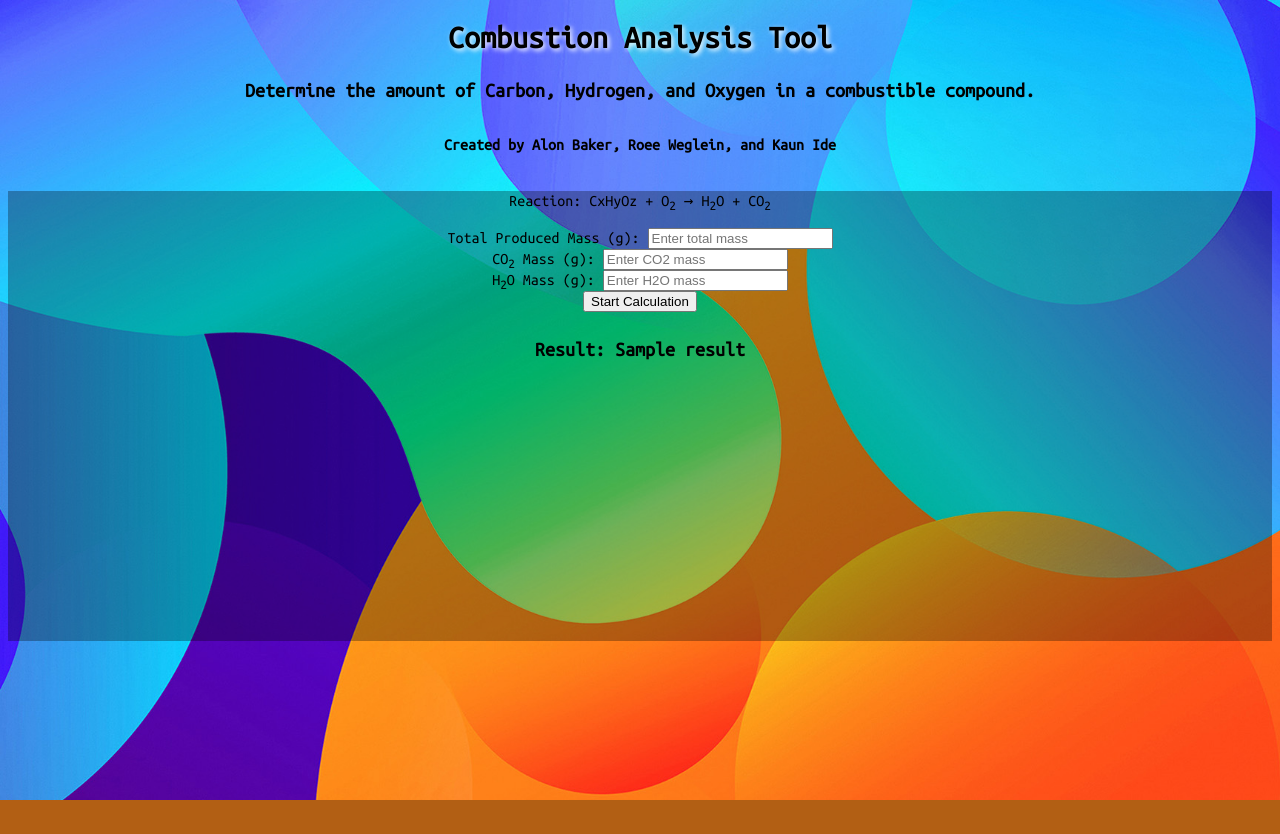
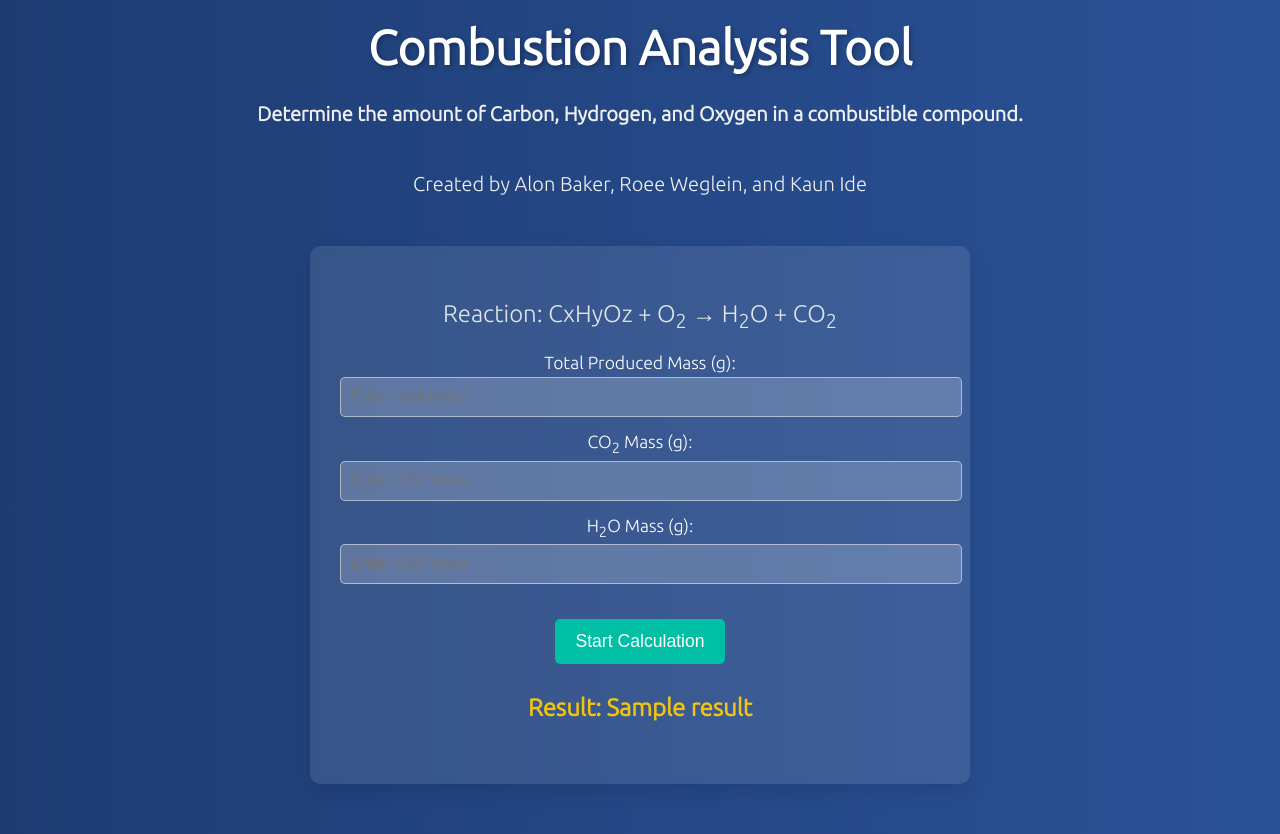
Before and after one commit to RealSycoBak/CombustionAnalysisTool, a Flask app: template templates/index.html in a window 1280 px wide. Before the commit the page ends 800 px from the top, so only its background shows below. Run offline with Flask 3, Linux system fonts and the light colour scheme; the template is opened without the code that fills it: most values are stand-ins (such as "Sample title", 1, 10 or a date in 2020).

Commit message:
Update home.css
UI CHANGES

```diff
--- a/static/home.css
+++ b/static/home.css
@@ -1,26 +1,89 @@
-html, #Testing {
+html, body {
     font-family: 'Ubuntu', sans-serif;
-    font-family: 'Ubuntu Mono', monospace;
     text-align: center;
-    background: url("../img/image.png") no-repeat center center fixed;
-    -webkit-background-size: cover;
-    -moz-background-size: cover;
-    -o-background-size: cover;
-    background-size: cover;
+    margin: 0;
+    padding: 0;
+    background: linear-gradient(to right, #1e3c72, #2a5298);
+    color: #fff;
+}
 
+h1 {
+    font-size: 3rem;
+    margin: 20px 0;
+    text-shadow: 2px 2px 5px rgba(0, 0, 0, 0.3);
 }
-h1 {
-    text-shadow: 2px 2px 5px white;
+
+h4, h6 {
+    font-size: 1.25rem;
+    color: #f0f0f0;
 }
+
 h6 {
-    font-size: 16px;
-}
-h4 {
-    font-size: 20px;
+    font-weight: 300;
+    margin-bottom: 40px;
 }
 
 .calculator {
-    background-color: rgba(0,0,0,0.3);
+    background-color: rgba(255, 255, 255, 0.1);
+    backdrop-filter: blur(5px);
+    border-radius: 10px;
     width: 100%;
-    height: 450px;
+    max-width: 600px;
+    margin: 50px auto;
+    padding: 30px;
+    box-shadow: 0px 8px 20px rgba(0, 0, 0, 0.1);
 }
+
+.reaction-text {
+    color: #dfe6e9;
+    font-size: 1.5rem;
+    margin-bottom: 20px;
+}
+
+.form-group {
+    margin: 15px 0;
+}
+
+label {
+    font-size: 1.1rem;
+    display: block;
+    margin-bottom: 5px;
+}
+
+input[type="text"] {
+    width: 100%;
+    padding: 10px;
+    font-size: 1rem;
+    border: 1px solid rgba(255, 255, 255, 0.5);
+    border-radius: 5px;
+    background-color: rgba(255, 255, 255, 0.2);
+    color: white;
+    outline: none;
+    transition: border-color 0.3s;
+}
+
+input[type="text"]:focus {
+    border-color: #00bfa5;
+}
+
+.calculate-btn {
+    background-color: #00bfa5;
+    color: white;
+    padding: 12px 20px;
+    font-size: 1.1rem;
+    border: none;
+    border-radius: 5px;
+    cursor: pointer;
+    transition: background-color 0.3s;
+    margin-top: 20px;
+}
+
+.calculate-btn:hover {
+    background-color: #00a689;
+}
+
+.result {
+    margin-top: 30px;
+    font-size: 1.5rem;
+    color: #f1c40f;
+}
```
